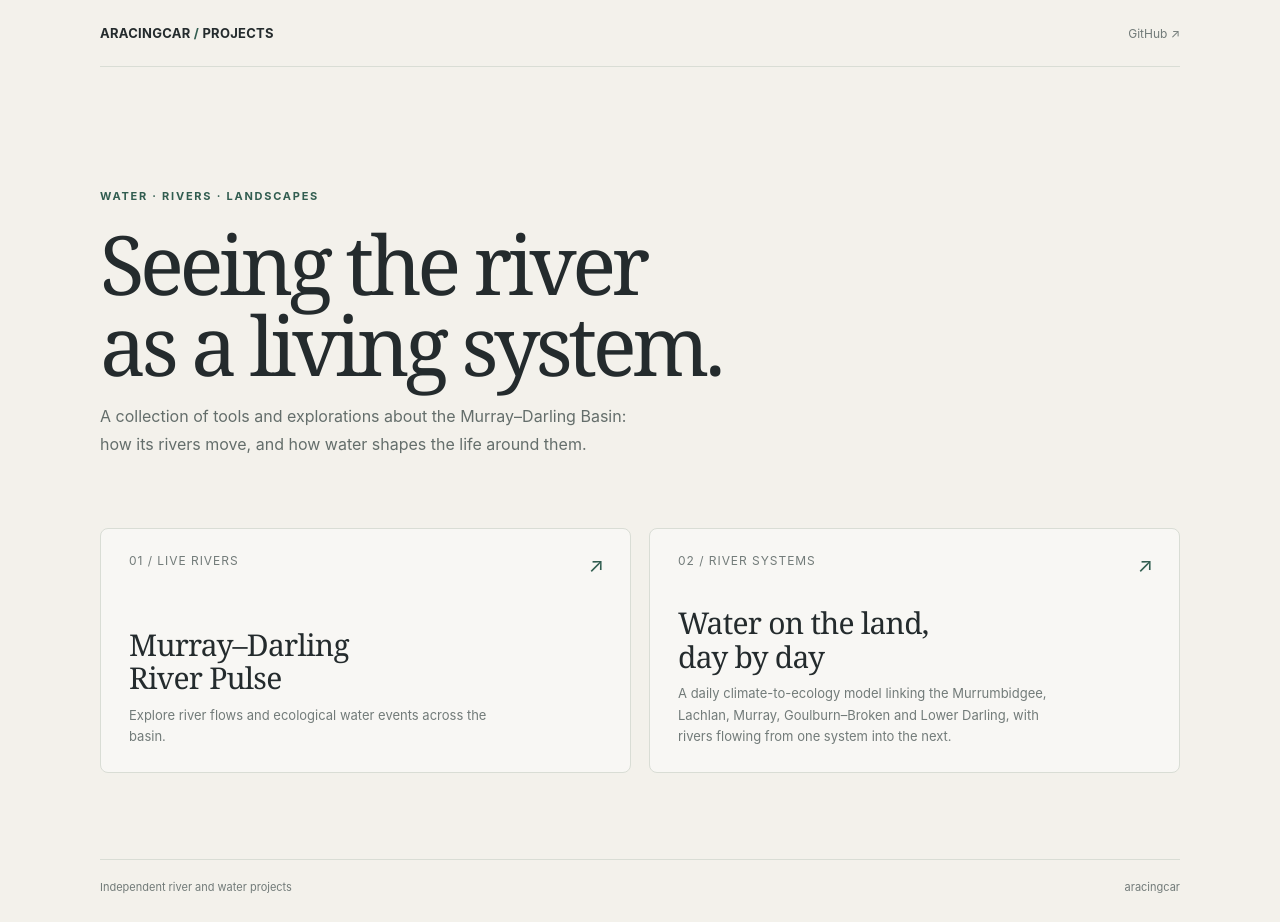
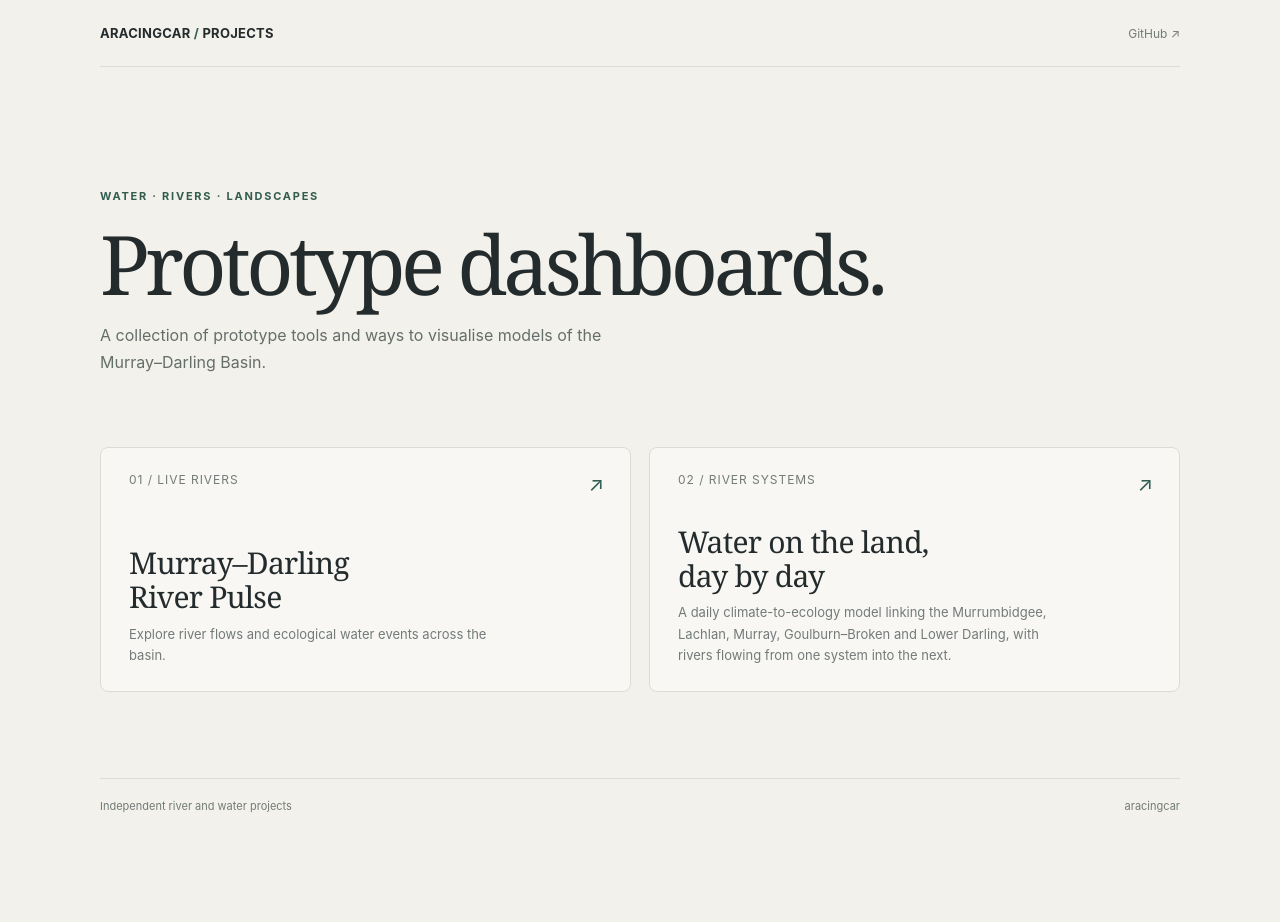
Before and after one commit to aracingcar/aracingcar.github.io, a plain HTML site: page index.html in a window 1280 px wide. After the commit the page ends 841 px from the top, so only its background shows below. Drawn offline with Linux system fonts and the light colour scheme.

Commit message:
Update index.html

```diff
--- a/index.html
+++ b/index.html
@@ -42,8 +42,8 @@
   </header>
   <main>
     <div class="eyebrow">Water · rivers · landscapes</div>
-    <h1>Seeing the river<br>as a living system.</h1>
-    <p class="intro">A collection of tools and explorations about the Murray–Darling Basin: how its rivers move, and how water shapes the life around them.</p>
+    <h1>Prototype dashboards.</h1>
+    <p class="intro">A collection of prototype tools and ways to visualise models of the Murray–Darling Basin.</p>
     <section class="projects" aria-label="Projects">
       <a class="project" href="https://aracingcar.github.io/mdb-river-pulse/">
         <span class="number">01 / LIVE RIVERS</span><span class="arrow" aria-hidden="true">↗</span>
```
